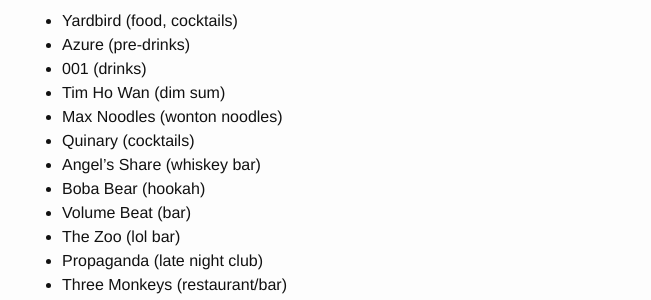
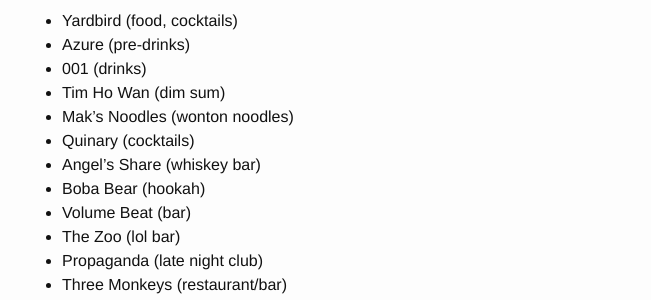
Before and after one commit to JonHMChan/blog, a Jekyll site: the page built from _posts/2015-07-30-my-round-the-world-itinerary.markdown, in a window 1280 px wide and 900 px high, scrolled down 1368 px. Shown: the part 152-452 px from the top of the window, without its empty margins (238-889 px from the left). Built offline with Jekyll 4.4.1, drawn with Linux system fonts in a browser that asks for light colours.

Commit message:
Update noodles place

```diff
--- a/_posts/2015-07-30-my-round-the-world-itinerary.markdown
+++ b/_posts/2015-07-30-my-round-the-world-itinerary.markdown
@@ -52,7 +52,7 @@
  - Azure (pre-drinks)
  - 001 (drinks)
  - Tim Ho Wan (dim sum)
- - Max Noodles (wonton noodles)
+ - Mak's Noodles (wonton noodles)
  - Quinary (cocktails)
  - Angel's Share (whiskey bar)
  - Boba Bear (hookah)
```
